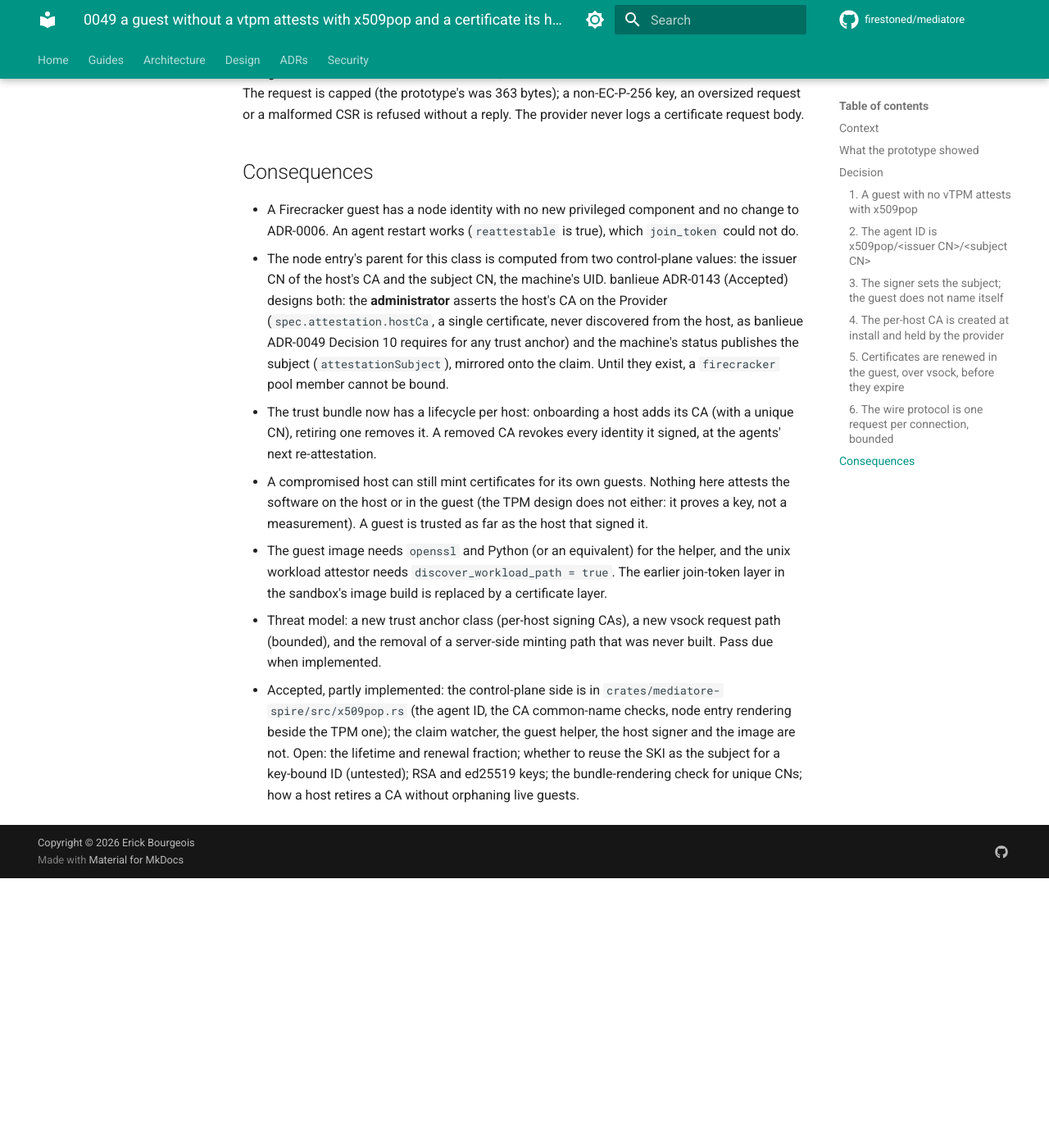
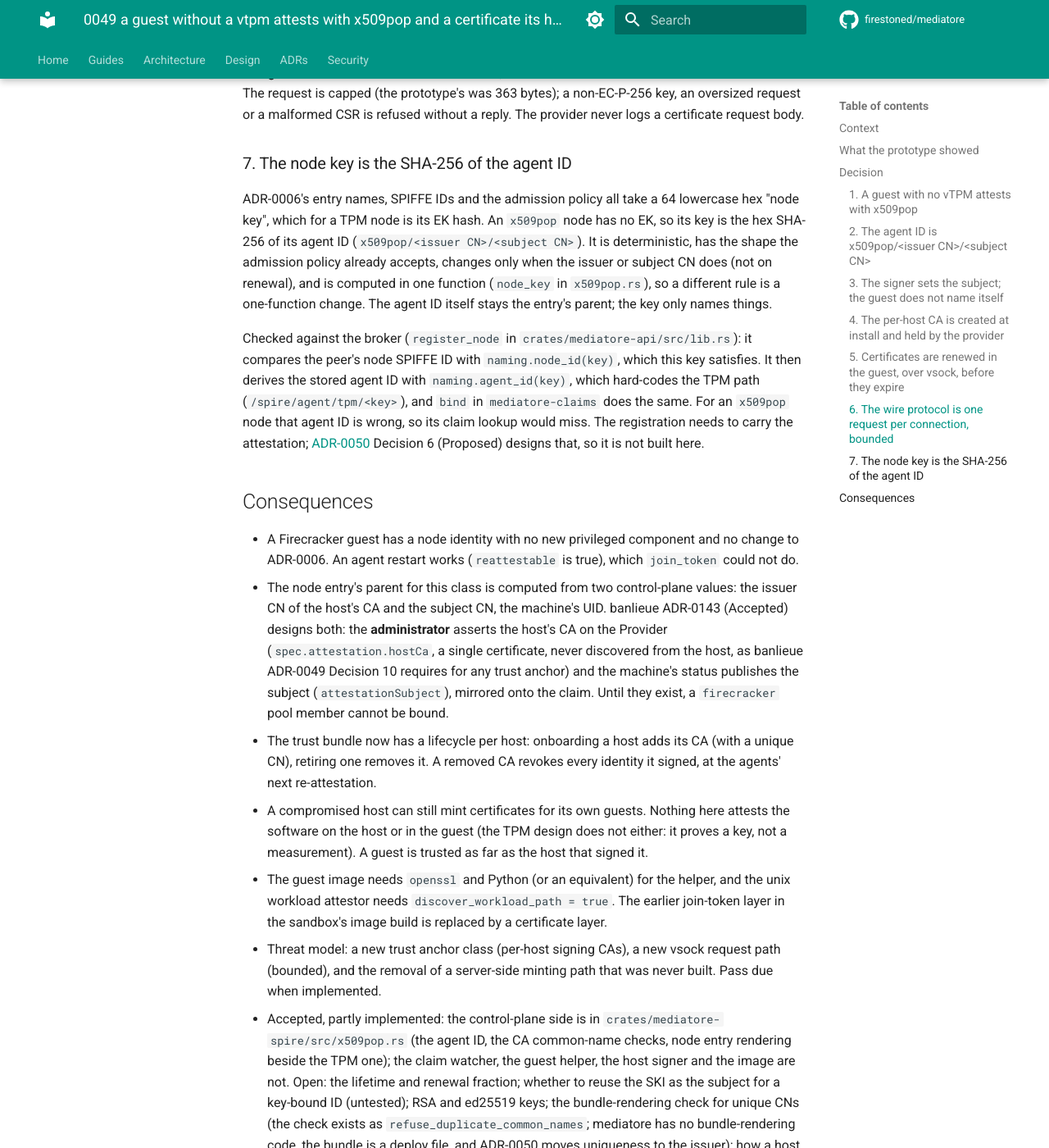
Before and after one commit to firestoned/mediatore, an MkDocs documentation site: the page built from docs/adr/0049-a-guest-without-a-vtpm-attests-with-x509pop-and-a-certificate-its-host-signs.md, in a window 1280 px wide and 1400 px high, scrolled down 3985 px. Shown: the whole window at 82% size. Built offline with MkDocs 1.6.1 and Material for MkDocs 9.7.7, drawn with Linux system fonts in a browser that asks for light colours; comment, search, counter and statistics services are not loaded; before the commit the page ends 5056 px from its top, so only the background shows below that; some of the changed text lies outside the part shown.

Commit message:
docs(adr): ADR-0049 decision 7, the node key is the SHA-256 of the agent ID
Signed-off-by: Erick Bourgeois <erick.bourgeois@rbccm.com>

```diff
--- a/docs/adr/0049-a-guest-without-a-vtpm-attests-with-x509pop-and-a-certificate-its-host-signs.md
+++ b/docs/adr/0049-a-guest-without-a-vtpm-attests-with-x509pop-and-a-certificate-its-host-signs.md
@@ -131,6 +131,24 @@ closes. The request is capped (the prototype's was 363 bytes); a non-EC-P-256 ke
 oversized request or a malformed CSR is refused without a reply. The provider never logs a
 certificate request body.
 
+### 7. The node key is the SHA-256 of the agent ID
+
+ADR-0006's entry names, SPIFFE IDs and the admission policy all take a 64 lowercase hex "node
+key", which for a TPM node is its EK hash. An `x509pop` node has no EK, so its key is the hex
+SHA-256 of its agent ID (`x509pop/<issuer CN>/<subject CN>`). It is deterministic, has the
+shape the admission policy already accepts, changes only when the issuer or subject CN does
+(not on renewal), and is computed in one function (`node_key` in `x509pop.rs`), so a
+different rule is a one-function change. The agent ID itself stays the entry's parent; the
+key only names things.
+
+Checked against the broker (`register_node` in `crates/mediatore-api/src/lib.rs`): it
+compares the peer's node SPIFFE ID with `naming.node_id(key)`, which this key satisfies. It
+then derives the stored agent ID with `naming.agent_id(key)`, which hard-codes the TPM path
+(`/spire/agent/tpm/<key>`), and `bind` in `mediatore-claims` does the same. For an `x509pop`
+node that agent ID is wrong, so its claim lookup would miss. The registration needs to carry
+the attestation; [ADR-0050](0050-host-trust-anchors-roots-in-the-bundle-and-a-short-lived-intermediate-per-host.md)
+Decision 6 (Proposed) designs that, so it is not built here.
+
 ## Consequences
 
 - A Firecracker guest has a node identity with no new privileged component and no change to
@@ -158,4 +176,7 @@ certificate request body.
   (the agent ID, the CA common-name checks, node entry rendering beside the TPM one); the claim
   watcher, the guest helper, the host signer and the image are not. Open: the lifetime and renewal fraction; whether
   to reuse the SKI as the subject for a key-bound ID (untested); RSA and ed25519 keys; the
-  bundle-rendering check for unique CNs; how a host retires a CA without orphaning live guests.
+  bundle-rendering check for unique CNs (the check exists as `refuse_duplicate_common_names`;
+  mediatore has no bundle-rendering code, the bundle is a deploy file, and ADR-0050 moves
+  uniqueness to the issuer); how a host retires a CA without orphaning live guests;
+  the registration and agent-ID derivation for an `x509pop` node (Decision 7, ADR-0050).
```
Also changed, not shown: 1 other file.
